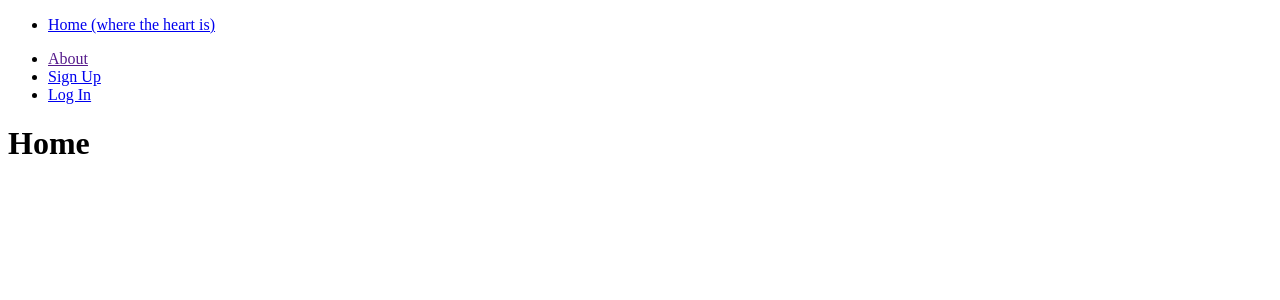
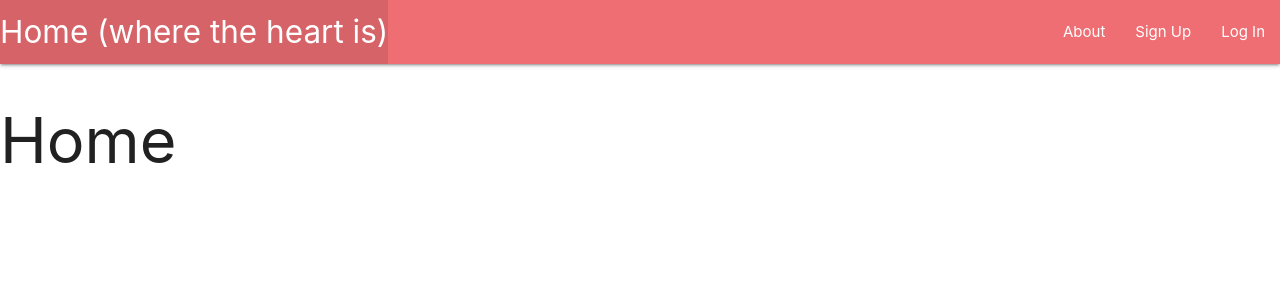
Before and after one commit to aydagonzalez/connection-farmer, a Django app: page / in a window 1280 px wide. Shown: the top 300 px of the page. Run offline with Django 5.2, Linux system fonts and the light colour scheme.

Commit message:
merging css changes with profile model addition

```diff
--- /dev/null
+++ b/main_app/static/css/style.css
@@ -0,0 +1,14 @@
+body {
+    display: flex;
+    min-height: 100vh;
+    flex-direction: column;
+  }
+
+  main {
+    flex: 1 0 auto;
+  }
+
+  footer.page-footer {
+    padding-top: 0;
+    text-align: right;
+  }
--- a/main_app/templates/base.html
+++ b/main_app/templates/base.html
@@ -1,8 +1,12 @@
+{% load static %}
 <!DOCTYPE html>
 <html lang="en">
 <head>
     <meta charset="UTF-8">
     <meta name="viewport" content="width=device-width, initial-scale=1.0">
+    <link rel="stylesheet" href="https://cdnjs.cloudflare.com/ajax/libs/materialize/1.0.0/css/materialize.min.css">
+    <link rel="stylesheet" type="text/css" href="{% static 'css/style.css' %}">
+    <script src="https://cdnjs.cloudflare.com/ajax/libs/materialize/1.0.0/js/materialize.min.js"></script>
     <title>Document</title>
 </head>
 <body>
@@ -13,7 +17,6 @@
                     <li><a href="{% url 'home' %}" class="left brand-logo">Home (where the heart is)</a></li>
                 </ul>
                 <ul class="right">
-                    <!-- changes below -->
                     <li><a href="">About</a></li>
                     {% if user.is_authenticated %}
                       <li><a href="">Add a Toy</a></li>
```
